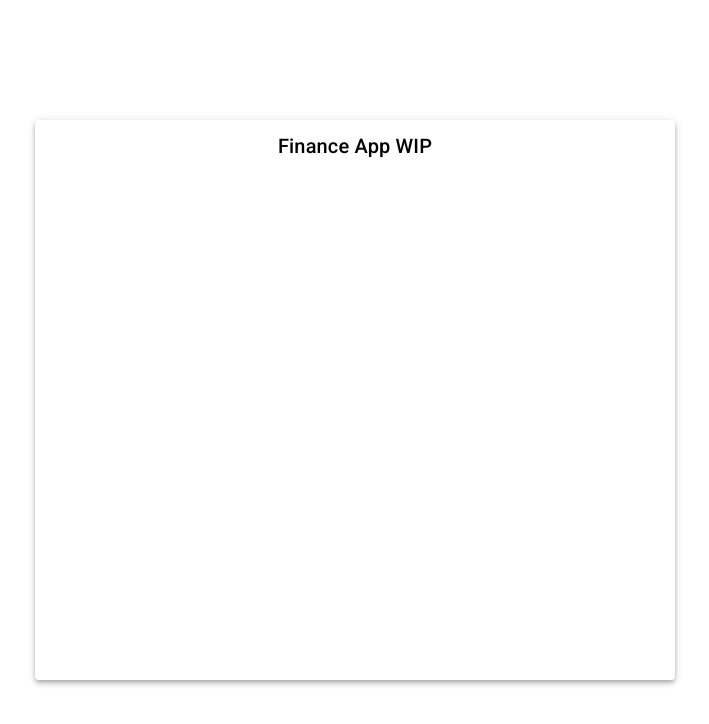
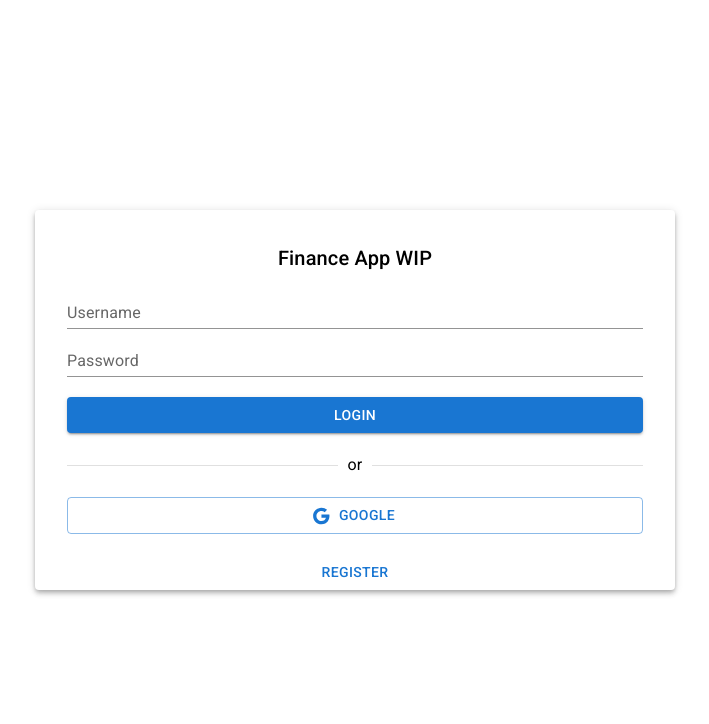
Before and after one commit to zJaaal/finance-app, a React (Vite) app: page /login in a window 1280 px wide. Shown: the top 724 px of the page, without its empty margins (285-994 px from the left). Built offline with nearby package versions, Linux system fonts and the light colour scheme.

Commit message:
Added markup and functionality for login page

```diff
--- a/src/pages/LoginPage.tsx
+++ b/src/pages/LoginPage.tsx
@@ -1,7 +1,42 @@
-import { Grid, Paper, Typography } from "@mui/material";
-import React from "react";
+import { useForm, Controller } from "react-hook-form";
+import {
+  Button,
+  Divider,
+  Grid,
+  Paper,
+  TextField,
+  Typography,
+} from "@mui/material";
+import IUserLogin from "../interfaces/IUserLogin";
+import GoogleIcon from "@mui/icons-material/Google";
+import { useDispatch } from "react-redux";
+import { authLogin, startLogin } from "../actions/auth/authActions";
+import { Dispatch } from "react";
+import { ThunkAction, ThunkDispatch } from "redux-thunk";
+import IAuthState from "../reducers/auth/IAuthState";
+
+const initialValues: IUserLogin = {
+  username: "",
+  password: "",
+};
 
 const LoginPage = () => {
+  const dispatch = useDispatch<ThunkDispatch<IAuthState, {}, authLogin>>();
+
+  const {
+    handleSubmit,
+    control,
+    formState: { errors },
+  } = useForm<IUserLogin>({
+    defaultValues: initialValues,
+    mode: "onBlur",
+    reValidateMode: "onChange",
+  });
+
+  const submitHandler = (data: IUserLogin) => {
+    console.log(data);
+    dispatch(startLogin(data));
+  };
   return (
     <Grid
       container
@@ -16,19 +51,105 @@ const LoginPage = () => {
         md={6}
         xl={6}
         container
-        height={"70%"}
+        height={"auto"}
         direction={"column"}
         alignItems={"center"}
+        component="form"
+        onSubmit={handleSubmit(submitHandler)}
       >
         <Paper
           elevation={4}
-          sx={{ width: "100%", padding: "10px", height: "100%" }}
+          sx={{ width: "100%", padding: "32px 32px 0px 32px", height: "100%" }}
         >
           <Grid container direction={"column"} height={"inherit"}>
-            <Grid item>
-              <Typography variant="h6" color="initial" align="center">
+            <Grid item xs={1}>
+              <Typography
+                variant="h6"
+                color="initial"
+                align="center"
+                gutterBottom
+              >
                 Finance App WIP
               </Typography>
+            </Grid>
+            <Grid
+              item
+              xs
+              container
+              direction={"column"}
+              justifyContent={"start"}
+            >
+              <Controller
+                name="username"
+                control={control}
+                render={({ field }) => (
+                  <TextField
+                    variant={"standard"}
+                    label={"Username"}
+                    {...field}
+                    helperText={errors.username?.message}
+                    error={errors.username != undefined ? true : false}
+                  />
+                )}
+                rules={{
+                  required: "Username is required",
+                  minLength: {
+                    value: 4,
+                    message: "Minimun length is 4 characters",
+                  },
+                  maxLength: {
+                    value: 20,
+                    message: "Maximun length is 20 characters",
+                  },
+                }}
+              />
+              <Controller
+                name="password"
+                control={control}
+                render={({ field }) => (
+                  <TextField
+                    type={"password"}
+                    variant={"standard"}
+                    label={"Password"}
+                    {...field}
+                    helperText={errors.password?.message}
+                    error={errors.password != undefined ? true : false}
+                  />
+                )}
+                rules={{
+                  required: "Password is required",
+                  minLength: {
+                    value: 4,
+                    message: "Minimun length is 6 characters",
+                  },
+                  maxLength: {
+                    value: 20,
+                    message: "Maximun length is 20 characters",
+                  },
+                }}
+              />
+              <Button
+                variant="contained"
+                type="submit"
+                sx={{ marginTop: "20px", marginBottom: "20px" }}
+              >
+                Login
+              </Button>
+              <Grid item container alignItems={"center"}>
+                <Divider sx={{ width: "100%" }} role="presentation">
+                  <Typography variant="body1" color="initial">
+                    or
+                  </Typography>
+                </Divider>
+              </Grid>
+              <Button
+                variant="outlined"
+                startIcon={<GoogleIcon />}
+                sx={{ marginTop: "20px", marginBottom: "20px" }}
+              >
+                Google
+              </Button>
+              <Button variant="text">Register</Button>
             </Grid>
           </Grid>
         </Paper>
```
